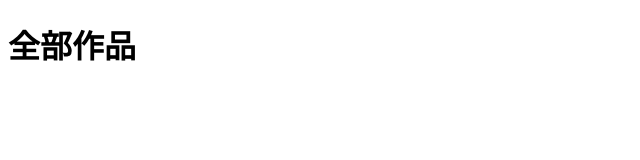
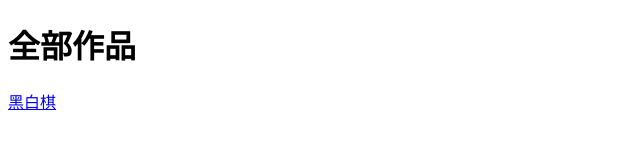
Before and after one commit to wtkzq/my, a plain HTML site: page index.html in a window 1280 px wide. Shown: the full height of the page, 0-640 px from the left. Drawn offline with Linux system fonts and the light colour scheme.

Commit message:
Update index.html

```diff
--- a/index.html
+++ b/index.html
@@ -6,6 +6,6 @@
 </head>
 <body>
 <h1>全部作品</h1>
-    <p><a href='https://wtkzq.github.io/my/黑白棋.sb3>黑白棋</a></p>
+    <p><a href='https://wtkzq.github.io/my/黑白棋.sb3'>黑白棋</a></p>
 </body>
 </html>
```
